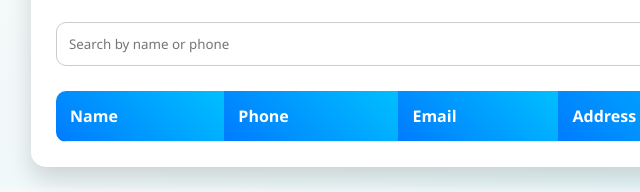
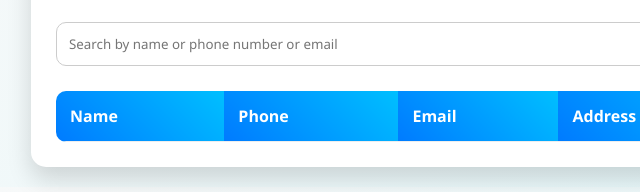
Before and after one commit to Pamrita93923/CODSOFT, a plain HTML site: page Contact Information/index.html in a window 1280 px wide. Shown: the part 216-408 px from the top of the page, 134-774 px from the left. Drawn offline with Linux system fonts and the light colour scheme.

Commit message:
Update search input placeholder for clarity

```diff
--- a/Contact Information/index.html
+++ b/Contact Information/index.html
@@ -21,7 +21,7 @@
         </div>
 
         <!-- Search -->
-        <input type="text" id="search" placeholder="Search by name or phone">
+        <input type="text" id="search" placeholder="Search by name or phone number or email">
 
         <!-- Contact List -->
         <table>
```
